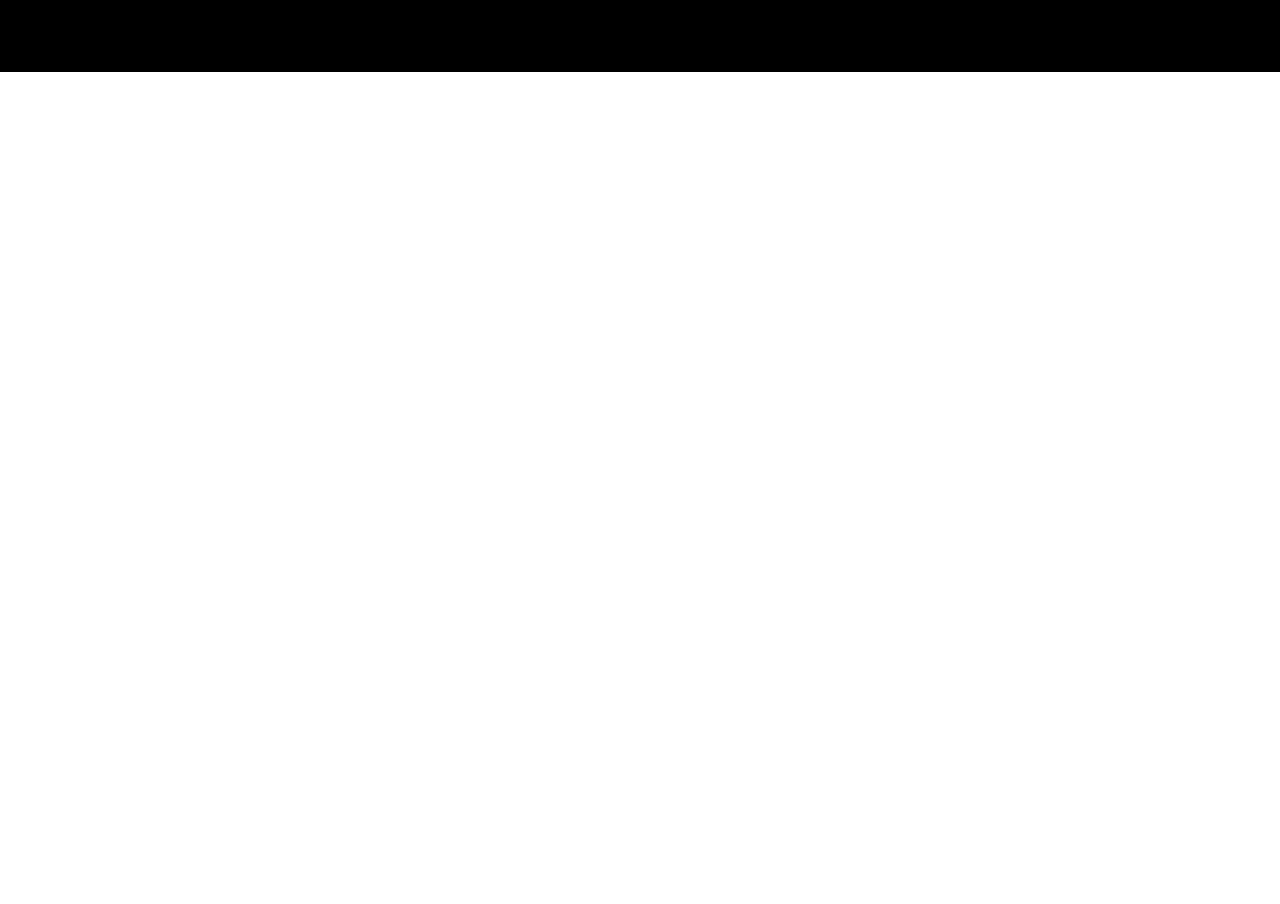
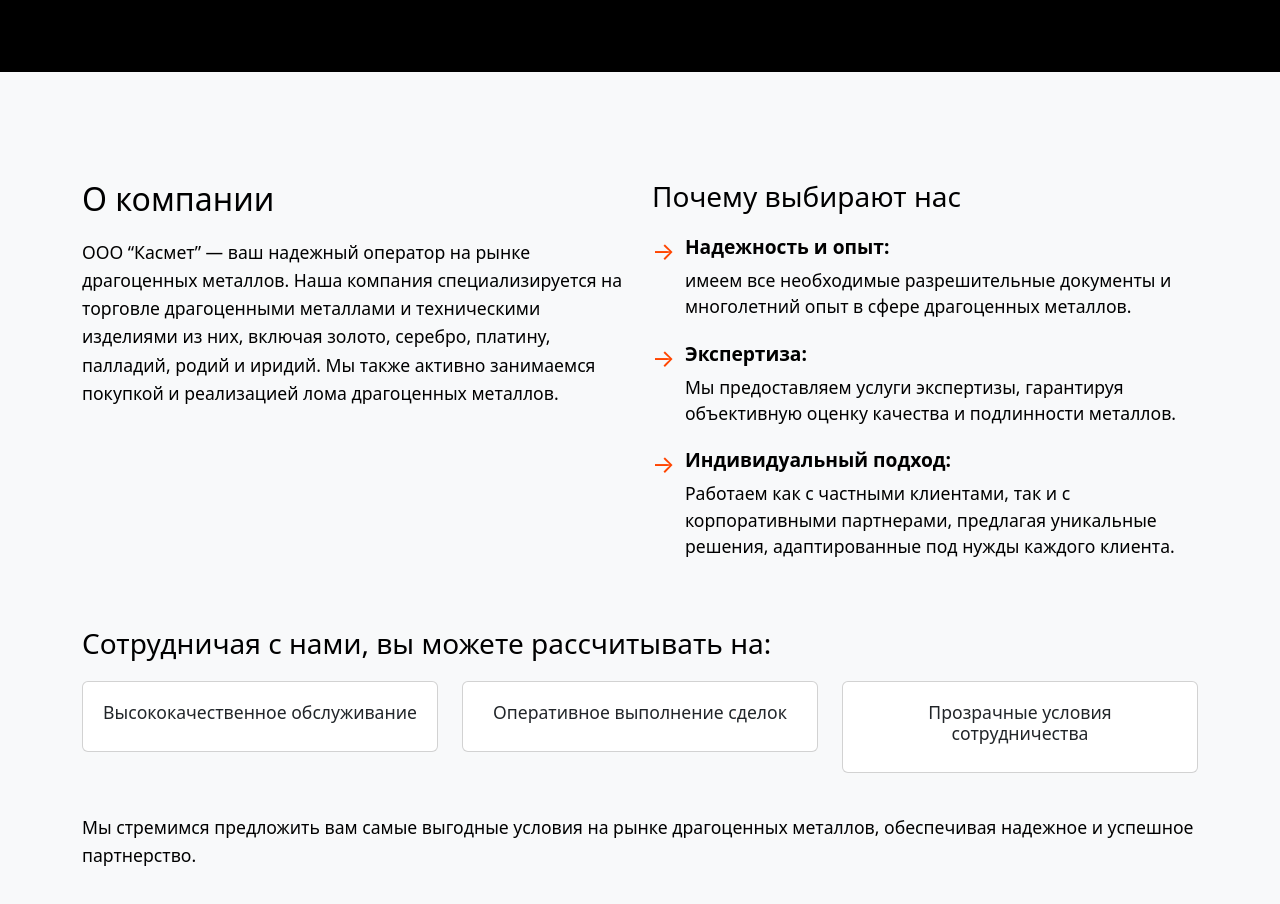
Before and after one commit to Bivekich/kasmet, a React (Vite) app: page / in a window 1280 px wide. Shown: the part 580-1484 px from the top of the page. Before the commit the page ends 800 px from the top, so only its background shows below. Built offline with nearby package versions, Linux system fonts and the light colour scheme.

Commit message:
build: about

```diff
--- a/src/App.jsx
+++ b/src/App.jsx
@@ -1,10 +1,12 @@
 import Header from "./components/Header/Header";
 import Hero from "./components/Hero/Hero";
+import About from "./components/About/About";
 
 function App() {
   return <div className="app">
     <Header />
     <Hero />
+    <About />
   </div>;
 }
 
--- a/src/components/About/About.css
+++ b/src/components/About/About.css
@@ -0,0 +1,93 @@
+.about {
+  background-color: #f8f9fa;
+  color: #000;
+  padding: 60px 0;
+}
+
+.about-text-col {
+  padding-right: 30px;
+}
+
+.about-text-col h2 {
+  font-size: 2rem;
+  margin-bottom: 20px;
+}
+
+.about-text-col p {
+  font-size: 1.1rem;
+  line-height: 1.6;
+}
+
+.about-benefits-col {
+  padding-left: 30px;
+}
+
+.about-benefits-col h3 {
+  margin-bottom: 20px;
+}
+
+.about-benefits-col ul {
+  list-style: none;
+  padding: 0;
+}
+
+.about-benefits-col li {
+  display: flex;
+  align-items: flex-start;
+  margin-bottom: 20px;
+}
+
+.arrow {
+  font-size: 1.5rem;
+  margin-right: 10px;
+  color: #ff4500;
+}
+
+.about-benefits-col div {
+  font-size: 1.1rem;
+}
+
+.about-benefits-col strong {
+  display: block;
+  font-size: 1.2rem;
+  margin-bottom: 5px;
+}
+
+.about-additional-benefits {
+  margin-top: 40px;
+}
+
+.about-additional-benefits h3 {
+  margin-bottom: 20px;
+}
+
+.benefit-col {
+  margin-bottom: 20px;
+}
+
+.benefit-card {
+  border: 1px solid #ddd;
+  border-radius: 10px;
+  transition: transform 0.3s, box-shadow 0.3s;
+  cursor: pointer;
+}
+
+.benefit-card:hover {
+  transform: translateY(-10px);
+  box-shadow: 0 4px 8px rgba(0, 0, 0, 0.2);
+}
+
+.benefit-card .card-body {
+  text-align: center;
+  padding: 20px;
+}
+
+.benefit-card .card-title {
+  font-size: 1.1rem;
+}
+
+.about-final-text {
+  margin-top: 20px;
+  font-size: 1.1rem;
+  line-height: 1.6;
+}
--- a/src/components/About/About.jsx
+++ b/src/components/About/About.jsx
@@ -0,0 +1,77 @@
+import React from 'react';
+import { Container, Row, Col, Card } from 'react-bootstrap';
+import './About.css';
+
+const About = () => {
+  return (
+    <div className="about" id='about'>
+      <Container className="py-5">
+        <Row>
+          <Col md={6} className="about-text-col">
+            <h2>О компании</h2>
+            <p>
+              ООО “Касмет” — ваш надежный оператор на рынке драгоценных металлов.
+              Наша компания специализируется на торговле драгоценными металлами и техническими изделиями из них, включая золото, серебро, платину, палладий, родий и иридий. Мы также активно занимаемся покупкой и реализацией лома драгоценных металлов.
+            </p>
+          </Col>
+          <Col md={6} className="about-benefits-col">
+            <h3>Почему выбирают нас</h3>
+            <ul>
+              <li>
+                <span className="arrow">→</span>
+                <div>
+                  <strong>Надежность и опыт:</strong> имеем все необходимые разрешительные документы и многолетний опыт в сфере драгоценных металлов.
+                </div>
+              </li>
+              <li>
+                <span className="arrow">→</span>
+                <div>
+                  <strong>Экспертиза:</strong> Мы предоставляем услуги экспертизы, гарантируя объективную оценку качества и подлинности металлов.
+                </div>
+              </li>
+              <li>
+                <span className="arrow">→</span>
+                <div>
+                  <strong>Индивидуальный подход:</strong> Работаем как с частными клиентами, так и с корпоративными партнерами, предлагая уникальные решения, адаптированные под нужды каждого клиента.
+                </div>
+              </li>
+            </ul>
+          </Col>
+        </Row>
+        <Row className="mt-5">
+          <Col md={12} className="about-additional-benefits">
+            <h3>Сотрудничая с нами, вы можете рассчитывать на:</h3>
+            <Row>
+              <Col md={4} className="benefit-col">
+                <Card className="benefit-card">
+                  <Card.Body>
+                    <Card.Title>Высококачественное обслуживание</Card.Title>
+                  </Card.Body>
+                </Card>
+              </Col>
+              <Col md={4} className="benefit-col">
+                <Card className="benefit-card">
+                  <Card.Body>
+                    <Card.Title>Оперативное выполнение сделок</Card.Title>
+                  </Card.Body>
+                </Card>
+              </Col>
+              <Col md={4} className="benefit-col">
+                <Card className="benefit-card">
+                  <Card.Body>
+                    <Card.Title>Прозрачные условия сотрудничества</Card.Title>
+                  </Card.Body>
+                </Card>
+              </Col>
+            </Row>
+            <p className="about-final-text">
+              Мы стремимся предложить вам самые выгодные условия на рынке драгоценных металлов, обеспечивая надежное и успешное партнерство.
+            </p>
+          </Col>
+        </Row>
+      </Container>
+    </div>
+  );
+};
+
+export default About;
```
